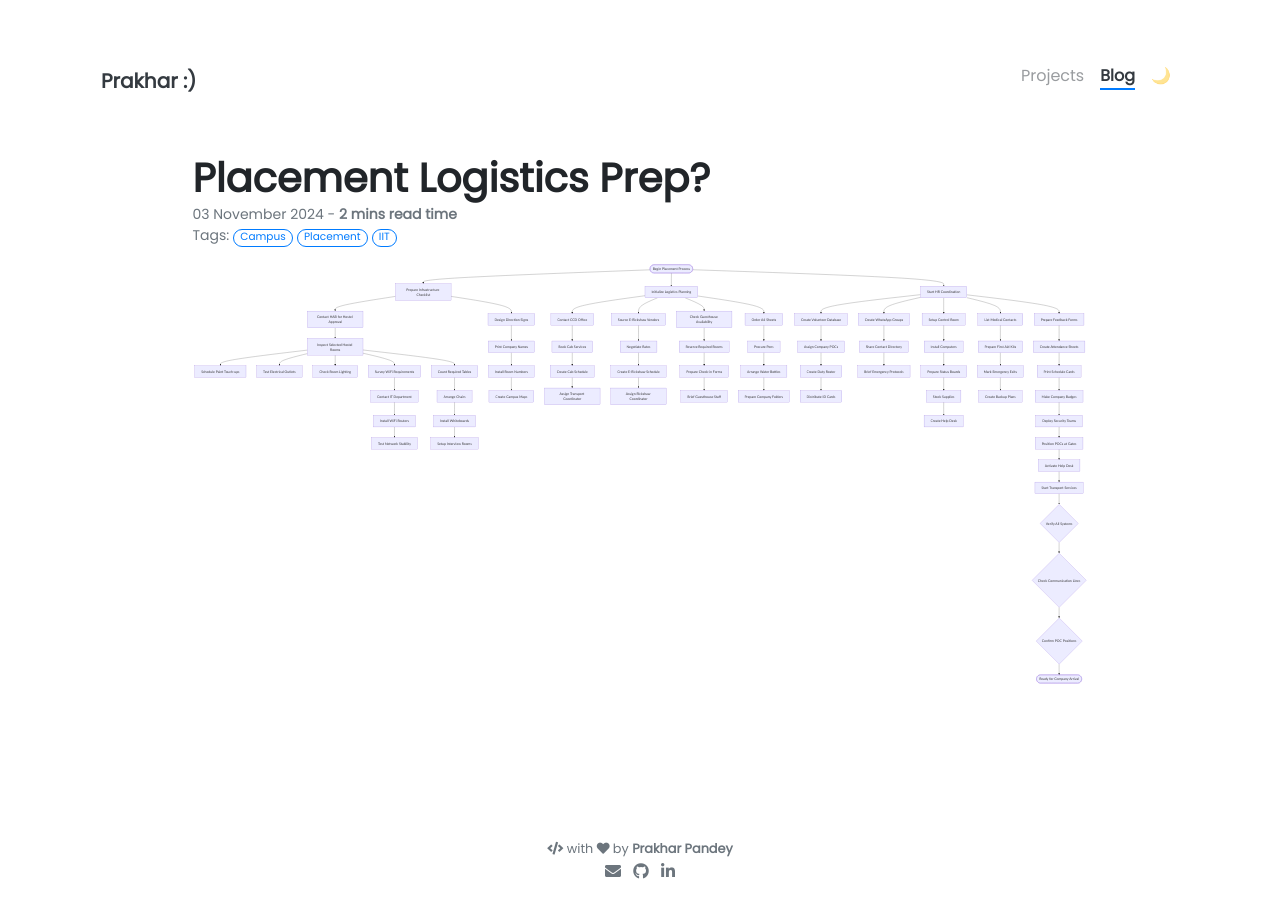
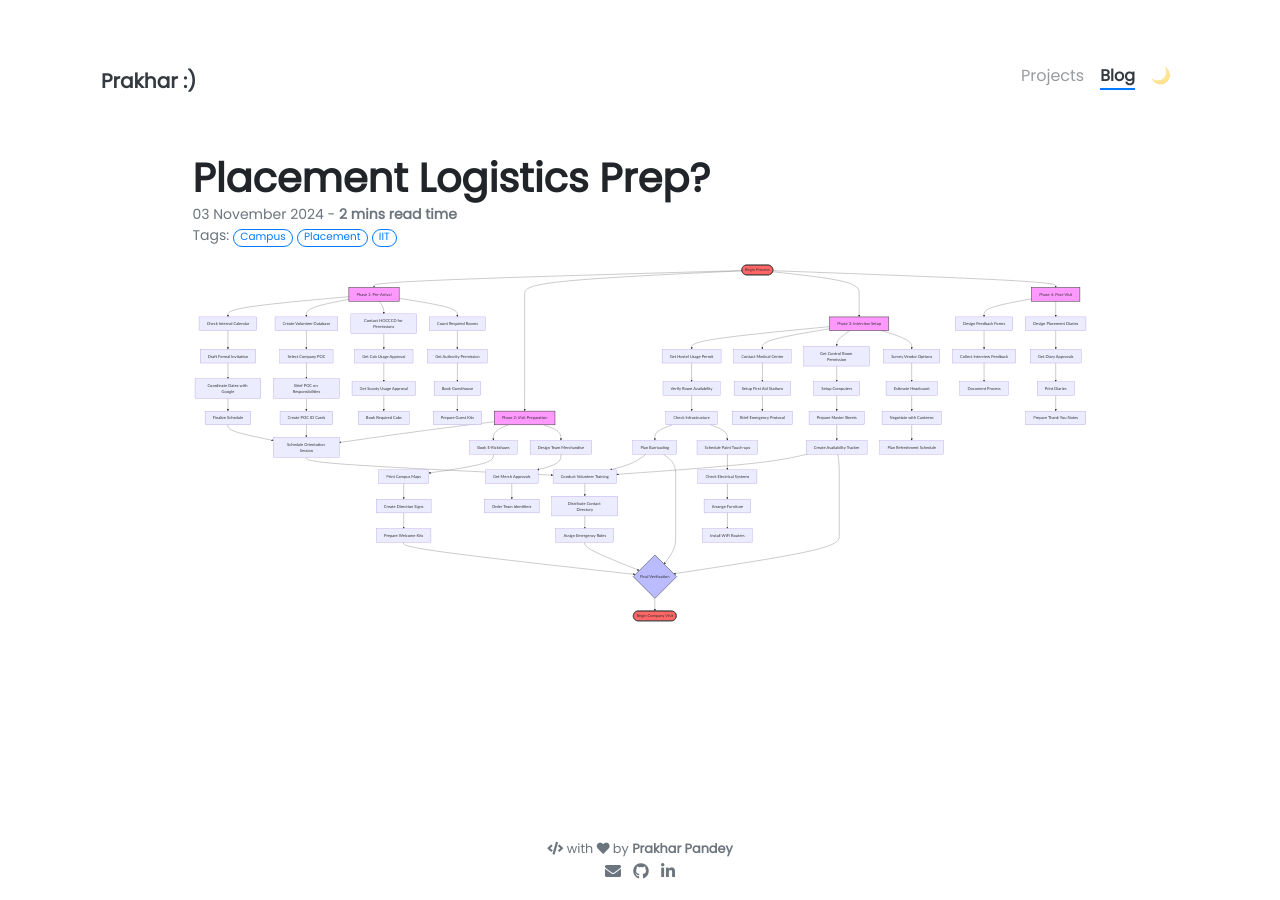
Before and after one commit to p-prakhar/p-prakhar.github.io, a Jekyll site: the page built from _posts/2024-11-03-placement-logistics.md, in a window 1280 px wide. Built offline with Jekyll 4.4.1, drawn with Linux system fonts in a browser that asks for light colours; comment, search, counter and statistics services are not loaded.

Commit message:
more detailed diagram

```diff
--- a/_posts/2024-11-03-placement-logistics.md
+++ b/_posts/2024-11-03-placement-logistics.md
@@ -6,97 +6,100 @@ style:
 color: secondary
 description: A blog post to help coordinators prep for the logistics side of the endgame
 ---
+<div class=mermaid>
+graph TD
+    %% Main Phase Categories
+    Start([Begin Process]) --> Phase1[Phase 1: Pre-Arrival]
+    Start --> Phase2[Phase 2: Visit Preparation]
+    Start --> Phase3[Phase 3: Interview Setup]
+    Start --> Phase4[Phase 4: Post-Visit]
 
-<div class="mermaid">
-graph TD
-    %% Main Task Categories
-    Start([Begin Placement Process]) --> PreInfra[Prepare Infrastructure Checklist]
-    Start --> PreLog[Initialize Logistics Planning]
-    Start --> PreHR[Start HR Coordination]
+    %% Phase 1: Pre-Arrival Tasks
+    Phase1 --> Sched1[Check Internal Calendar]
+    Sched1 --> Sched2[Draft Formal Invitation]
+    Sched2 --> Sched3[Coordinate Dates with Google]
+    Sched3 --> Sched4[Finalize Schedule]
 
-    %% Infrastructure Tasks
-    PreInfra --> Task1[Contact HAB for Hostel Approval]
-    Task1 --> Task2[Inspect Selected Hostel Rooms]
-    Task2 --> Task3[Schedule Paint Touch-ups]
-    Task2 --> Task4[Test Electrical Outlets]
-    Task2 --> Task5[Check Room Lighting]
+    Phase1 --> Vol1[Create Volunteer Database]
+    Vol1 --> Vol2[Select Company POC]
+    Vol2 --> Vol3[Brief POC on Responsibilities]
+    Vol3 --> Vol4[Create POC ID Cards]
 
-    Task2 --> WiFi1[Survey WiFi Requirements]
-    WiFi1 --> WiFi2[Contact IT Department]
-    WiFi2 --> WiFi3[Install WiFi Routers]
-    WiFi3 --> WiFi4[Test Network Stability]
+    Phase1 --> Trans1[Contact HOCCCD for Permissions]
+    Trans1 --> Trans2[Get Cab Usage Approval]
+    Trans2 --> Trans3[Get Scooty Usage Approval]
+    Trans3 --> Trans4[Book Required Cabs]
 
-    Task2 --> Room1[Count Required Tables]
-    Room1 --> Room2[Arrange Chairs]
-    Room2 --> Room3[Install Whiteboards]
-    Room3 --> Room4[Setup Interview Rooms]
+    Phase1 --> Guest1[Count Required Rooms]
+    Guest1 --> Guest2[Get Authority Permission]
+    Guest2 --> Guest3[Book Guesthouse]
+    Guest3 --> Guest4[Prepare Guest Kits]
 
-    %% Logistics Tasks
-    PreLog --> Trans1[Contact CCD Office]
-    Trans1 --> Trans2[Book Cab Services]
-    Trans2 --> Trans3[Create Cab Schedule]
-    Trans3 --> Trans4[Assign Transport Coordinator]
+    %% Phase 2: Visit Preparation
+    Phase2 --> Orient1[Schedule Orientation Session]
+    Orient1 --> Orient2[Conduct Volunteer Training]
+    Orient2 --> Orient3[Distribute Contact Directory]
+    Orient3 --> Orient4[Assign Emergency Roles]
 
-    PreLog --> ERick1[Source E-Rickshaw Vendors]
-    ERick1 --> ERick2[Negotiate Rates]
-    ERick2 --> ERick3[Create E-Rickshaw Schedule]
-    ERick3 --> ERick4[Assign Rickshaw Coordinator]
+    Phase2 --> Log1[Book E-Rickshaws]
+    Log1 --> Log2[Print Campus Maps]
+    Log2 --> Log3[Create Direction Signs]
+    Log3 --> Log4[Prepare Welcome Kits]
 
-    PreLog --> Guest1[Check Guesthouse Availability]
-    Guest1 --> Guest2[Reserve Required Rooms]
-    Guest2 --> Guest3[Prepare Check-in Forms]
-    Guest3 --> Guest4[Brief Guesthouse Staff]
+    Phase2 --> Merch1[Design Team Merchandise]
+    Merch1 --> Merch2[Get Merch Approvals]
+    Merch2 --> Merch3[Order Team Identifiers]
 
-    %% HR and Volunteer Tasks
-    PreHR --> Vol1[Create Volunteer Database]
-    Vol1 --> Vol2[Assign Company POCs]
-    Vol2 --> Vol3[Create Duty Roster]
-    Vol3 --> Vol4[Distribute ID Cards]
+    %% Phase 3: Interview Setup
+    Phase3 --> Room1[Get Hostel Usage Permit]
+    Room1 --> Room2[Verify Room Availability]
+    Room2 --> Room3[Check Infrastructure]
+    Room3 --> Room4[Plan Barricading]
 
-    PreHR --> Comm1[Create WhatsApp Groups]
-    Comm1 --> Comm2[Share Contact Directory]
-    Comm2 --> Comm3[Brief Emergency Protocols]
+    Room3 --> Infra1[Schedule Paint Touch-ups]
+    Infra1 --> Infra2[Check Electrical Systems]
+    Infra2 --> Infra3[Arrange Furniture]
+    Infra3 --> Infra4[Install WiFi Routers]
 
-    %% Control Center Setup
-    PreHR --> Control1[Setup Control Room]
-    Control1 --> Control2[Install Computers]
-    Control2 --> Control3[Prepare Status Boards]
-    Control3 --> Control4[Stock Supplies]
-    Control4 --> Control5[Create Help Desk]
+    Phase3 --> Med1[Contact Medical Center]
+    Med1 --> Med2[Setup First Aid Stations]
+    Med2 --> Med3[Brief Emergency Protocol]
 
-    %% Supplies and Materials
-    PreLog --> Sup1[Order A4 Sheets]
-    Sup1 --> Sup2[Procure Pens]
-    Sup2 --> Sup3[Arrange Water Bottles]
-    Sup3 --> Sup4[Prepare Company Folders]
+    Phase3 --> Control1[Get Control Room Permission]
+    Control1 --> Control2[Setup Computers]
+    Control2 --> Control3[Prepare Master Sheets]
+    Control3 --> Control4[Create Availability Tracker]
 
-    %% Signage and Navigation
-    PreInfra --> Sign1[Design Direction Signs]
-    Sign1 --> Sign2[Print Company Names]
-    Sign2 --> Sign3[Install Room Numbers]
-    Sign3 --> Sign4[Create Campus Maps]
+    Phase3 --> Ref1[Survey Vendor Options]
+    Ref1 --> Ref2[Estimate Headcount]
+    Ref2 --> Ref3[Negotiate with Canteens]
+    Ref3 --> Ref4[Plan Refreshment Schedule]
 
-    %% Emergency Preparations
-    PreHR --> Emg1[List Medical Contacts]
-    Emg1 --> Emg2[Prepare First Aid Kits]
-    Emg2 --> Emg3[Mark Emergency Exits]
-    Emg3 --> Emg4[Create Backup Plans]
+    %% Phase 4: Post-Visit
+    Phase4 --> Post1[Design Feedback Forms]
+    Post1 --> Post2[Collect Interview Feedback]
+    Post2 --> Post3[Document Process]
 
-    %% Documentation
-    PreHR --> Doc1[Prepare Feedback Forms]
-    Doc1 --> Doc2[Create Attendance Sheets]
-    Doc2 --> Doc3[Print Schedule Cards]
-    Doc3 --> Doc4[Make Company Badges]
+    Phase4 --> Gift1[Design Placement Diaries]
+    Gift1 --> Gift2[Get Diary Approvals]
+    Gift2 --> Gift3[Print Diaries]
+    Gift3 --> Gift4[Prepare Thank You Notes]
 
-    %% Day 0 Morning Tasks
-    Doc4 --> Day01[Deploy Security Teams]
-    Day01 --> Day02[Position POCs at Gates]
-    Day02 --> Day03[Activate Help Desk]
-    Day03 --> Day04[Start Transport Services]
+    %% Critical Dependencies
+    Sched4 --> Orient1
+    Vol4 --> Orient1
+    Room4 --> Orient2
+    Control4 --> Orient2
 
-    %% Final Checks
-    Day04 --> Final1{Verify All Systems}
-    Final1 --> Final2{Check Communication Lines}
-    Final2 --> Final3{Confirm POC Positions}
-    Final3 --> Ready([Ready for Company Arrival])
+    %% Day-of Dependencies
+    Orient4 & Log4 & Room4 & Control4 --> Ready{Final Verification}
+    Ready --> Execute([Begin Company Visit])
+
+    %% Styling
+    classDef phase fill:#f9f,stroke:#333,stroke-width:2px
+    classDef critical fill:#f66,stroke:#333,stroke-width:2px
+    classDef check fill:#bbf,stroke:#333,stroke-width:2px
+    class Phase1,Phase2,Phase3,Phase4 phase
+    class Ready check
+    class Execute,Start critical
 </div>
--- a/_sass/_theme.scss
+++ b/_sass/_theme.scss
@@ -9,7 +9,7 @@
 }
 
 #theme-toggler:before {
-  @include themed(content, "🌙", "🌞");
+  @include themed(content, "🌙", "💡");
 }
 
 .navbar-themed {
```
